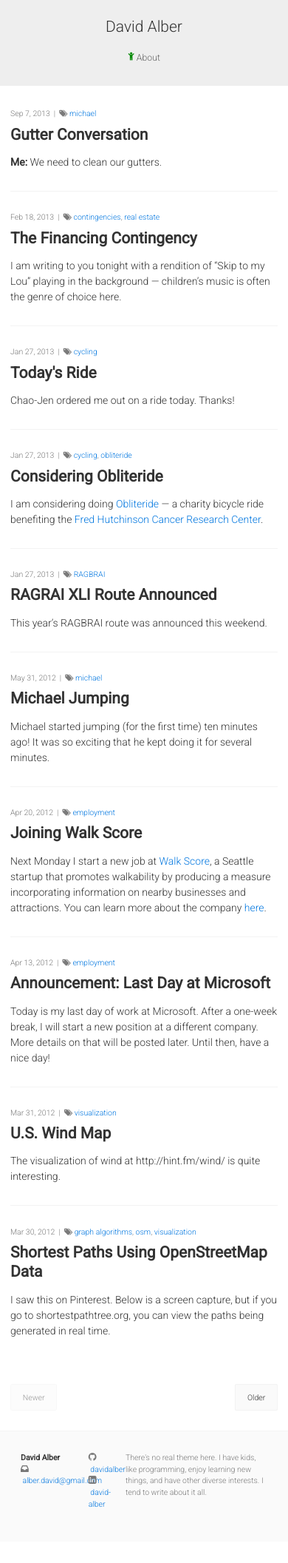
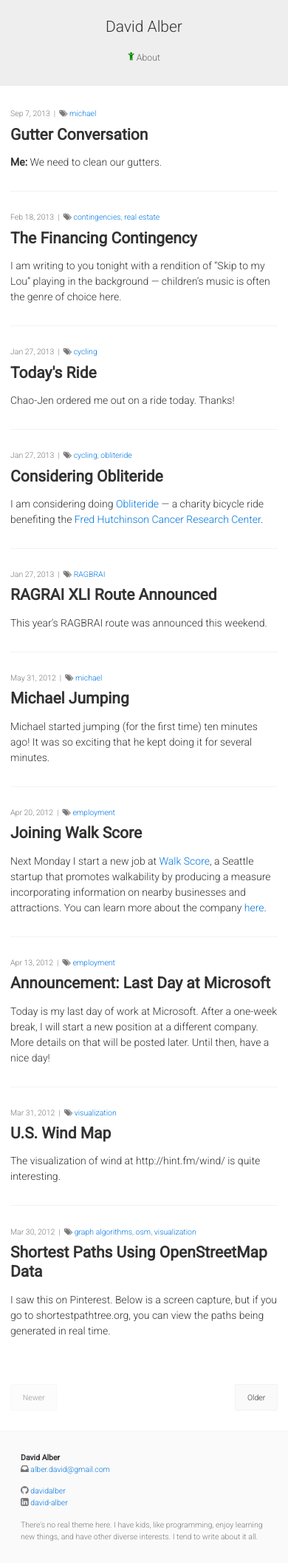
Before and after one commit to davidalber/davidalber.github.io, a Jekyll site: the page built from index.html, in a window 390 px wide. Shown: the whole page at 74% size. Built offline with Jekyll 4.4.1, drawn with Linux system fonts in a browser that asks for light colours; the list of posts is cut into pages by our own code; before the commit the page ends 2084 px from its top, so only the background shows below that.

Commit message:
Making footer responsive
Part of #2.

```diff
--- a/_sass/_footer.scss
+++ b/_sass/_footer.scss
@@ -39,11 +39,18 @@ footer .col-inner a:hover {
 }
 
 footer .col-inner {
-  float: left;
+  float: none;
 }
 
 footer .col1 {
-  width: 23%;
+  @media screen and (min-width: $viewport-small) {
+    float: left;
+    width: 50%;
+  }
+  @media screen and (min-width: $viewport-medium) {
+    float: left;
+    width: 23%;
+  }
 }
 
 footer .name {
@@ -52,13 +59,24 @@ footer .name {
 }
 
 footer .col2 {
-  padding-left: $footer-col-left-pad;
-  width: calc(15% - #{$footer-col-left-pad});
+  @media screen and (min-width: $viewport-small) {
+    float: left;
+    padding-left: $footer-col-left-pad;
+    width: calc(50% - #{$footer-col-left-pad});
+  }
+  @media screen and (min-width: $viewport-medium) {
+    float: left;
+    padding-left: $footer-col-left-pad;
+    width: calc(15% - #{$footer-col-left-pad});
+  }
 }
 
 footer .col3 {
-  padding-left: $footer-col-left-pad;
-  width: calc(62% - #{$footer-col-left-pad});
+  @media screen and (min-width: $viewport-medium) {
+    float: left;
+    padding-left: $footer-col-left-pad;
+    width: calc(62% - #{$footer-col-left-pad});
+  }
 }
 
 footer .fa {
```
